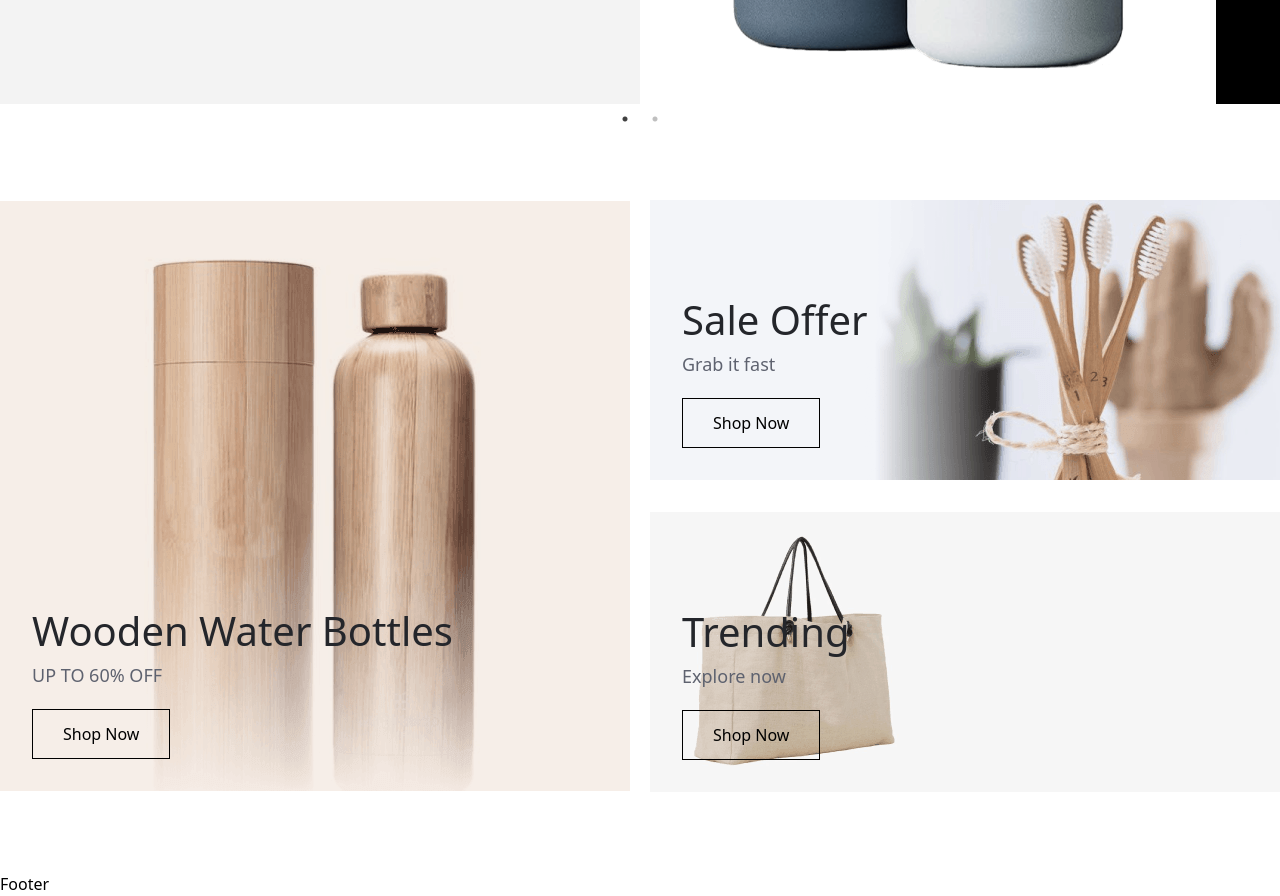
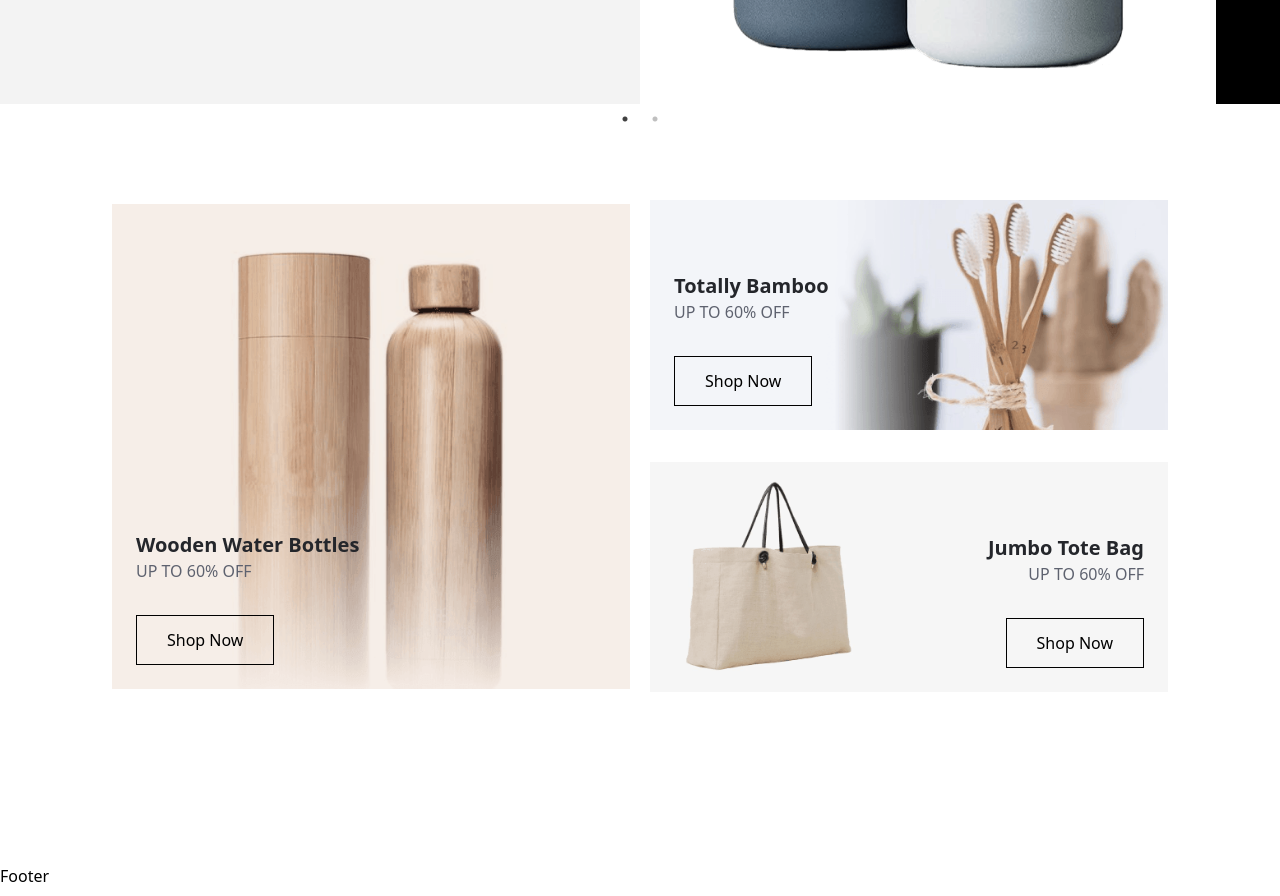
Before and after one commit to gabriellamsa/ecommerce-website, a React (Vite) app: page / in a window 1280 px wide. Shown: the part 640-1536 px from the top of the page. Built offline with nearby package versions, Linux system fonts and the light colour scheme.

Commit message:
fixed: Banner and BannerCard inside the Hero component

```diff
--- a/src/components/hero/Hero.jsx
+++ b/src/components/hero/Hero.jsx
@@ -142,7 +142,7 @@ export const HeroItem = ({ title, description, price, color, image }) => {
 const Banner = ({ className = "" }) => {
   return (
     <div
-      className={`py-20 container flex flex-col lg:flex-row items-center gap-5 ${className}`}
+      className={`py-20 mx-auto max-w-6xl px-6 lg:px-12 flex flex-col lg:flex-row items-center gap-5 ${className}`}
     >
       <div>
         <BannerCard
@@ -151,34 +151,52 @@ const Banner = ({ className = "" }) => {
           cover="./images/hero/product1-1.png"
         />
       </div>
+
       <div className="flex justify-between flex-col gap-8">
         <BannerCard
-          title="Sale Offer"
-          desc="Grab it fast"
+          title="Totally Bamboo"
+          desc="UP TO 60% OFF"
           cover="./images/hero/product1-2.png"
-          className={true}
         />
         <BannerCard
-          title="Trending"
-          desc="Explore now"
+          title="Jumbo Tote Bag"
+          desc="UP TO 60% OFF"
           cover="./images/hero/product1-3.png"
-          className={true}
+          alignRight={true}
         />
       </div>
     </div>
   );
 };
 
-const BannerCard = ({ title, desc, cover }) => {
+const BannerCard = ({
+  title,
+  desc,
+  cover,
+  alignRight = false,
+  buttonInline = false,
+}) => {
   return (
-    <div className="relative w-full h-full">
-      <img src={cover} alt={title} className="w-full h-auto" />
-      <div className="absolute bottom-0 p-8 bg-opacity-75 text-white w-full">
-        <Title level={2}>{title}</Title>
-        <BodyOne>{desc}</BodyOne>
-        <div className="w1-1/2 mt-5">
-          <button className="secondary-btn flex justify-end">Shop Now</button>
+    <div className="relative w-full h-full rounded-lg">
+      <img src={cover} alt={title} className="w-full h-auto object-cover" />
+
+      <div
+        className={`absolute inset-0 flex flex-col ${
+          alignRight
+            ? "justify-end items-end text-right"
+            : "justify-end items-start"
+        } text-white p-6`}
+      >
+        <div
+          className={`mb-4 ${buttonInline ? "flex items-center gap-4" : ""}`}
+        >
+          <Title level={2} className="text-lg font-semibold sm:text-xl">
+            {title}
+          </Title>
+          <BodyOne className="text-sm sm:text-base">{desc}</BodyOne>
         </div>
+
+        <button className="secondary-btn flex justify-end">Shop Now</button>
       </div>
     </div>
   );
```
